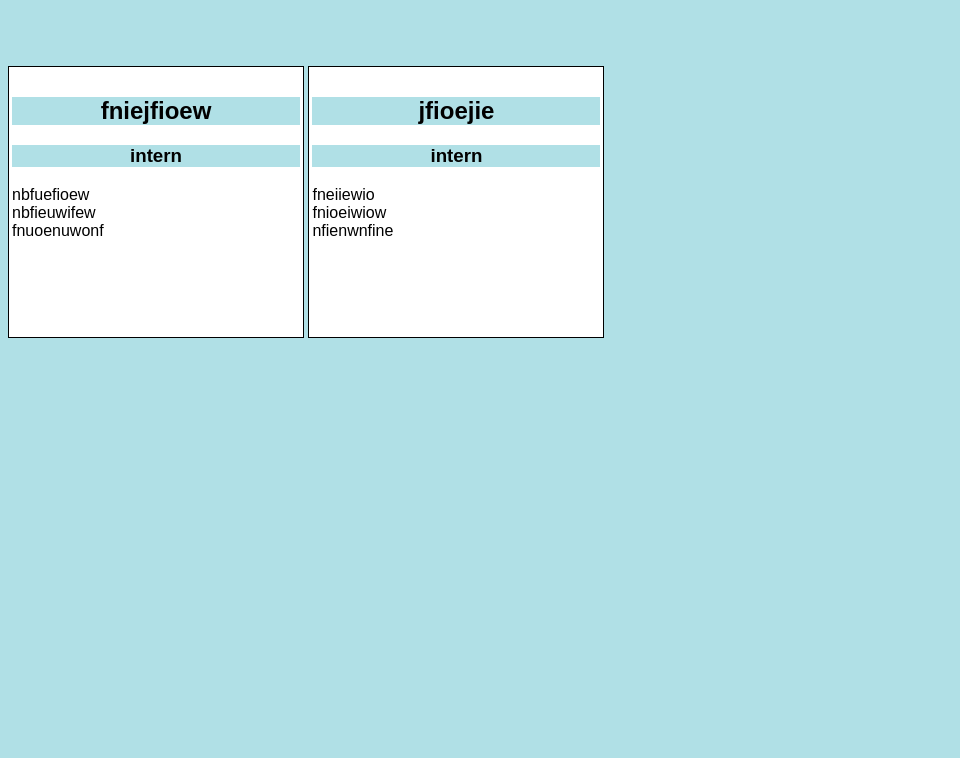
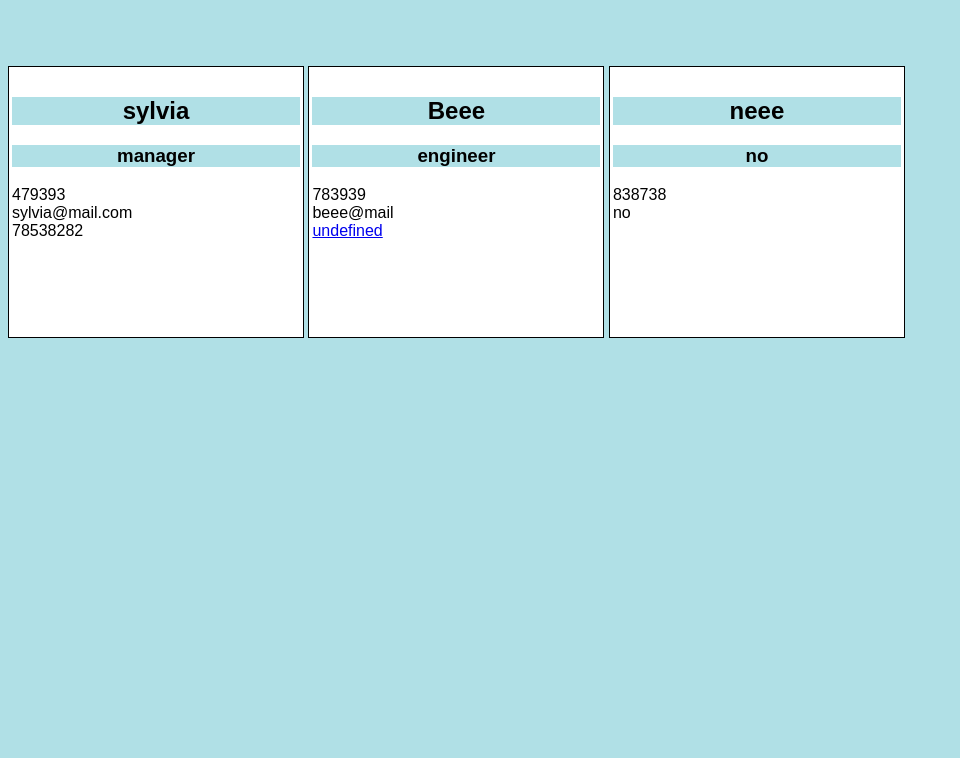
Before and after one commit to jazellepearce/team-profile-generator, a website: page index.html in a window 1280 px wide. Shown: the part 42-800 px from the top of the page, without its empty margins (0-960 px from the left). Drawn offline with Linux system fonts and the light colour scheme.

Commit message:
changes made

```diff
--- a/index.html
+++ b/index.html
@@ -47,7 +47,7 @@
             <div class="header">
                 <div class="jumbotron bg-warning">
                     <h1 class="display-4 text-white text-center">
-                diidsaio</h1>
+                slvia</h1>
                 </div>
             </div>
             <div class="container">
@@ -55,17 +55,17 @@
 
                             <div class="card" style="width: 18rem;">
                                 <div class="card-body">
-                                    <h2>fniejfioew</h2>
-                                    <h3>intern</h3>
+                                    <h2>sylvia</h2>
+                                    <h3>manager</h3>
                                         <div class="list-group">
                                             <div class="list-group-item">
-                                                nbfuefioew
+                                                479393
                                             </div>
                                             <div class="list-group-item">
-                                                nbfieuwifew
+                                                sylvia@mail.com
                                             </div>
                                             <div class="list-group-item">
-                                                fnuoenuwonf
+                                                78538282
                                             </div>
 
 
@@ -80,20 +80,45 @@
                         ,
                             <div class="card" style="width: 18rem;">
                                 <div class="card-body">
-                                    <h2>jfioejie</h2>
-                                    <h3>intern</h3>
+                                    <h2>Beee</h2>
+                                    <h3>engineer</h3>
                                         <div class="list-group">
                                             <div class="list-group-item">
-                                                fneiiewio
+                                                783939
                                             </div>
                                             <div class="list-group-item">
-                                                fnioeiwiow
+                                                beee@mail
+                                            </div>
+
+                                            <div class="list-group-item">
+                                               <a href = "//github.com/undefined">
+                                                 undefined
+                                                </a>
                                             </div>
 
 
+
+
+
+                                        </div>
+                                </div>
+
+                            </div>
+                        ,
+                            <div class="card" style="width: 18rem;">
+                                <div class="card-body">
+                                    <h2>neee</h2>
+                                    <h3>no</h3>
+                                        <div class="list-group">
                                             <div class="list-group-item">
-                                                nfienwnfine
+                                                838738
                                             </div>
+                                            <div class="list-group-item">
+                                                no
+                                            </div>
+
+
+
 
 
 
```
Also changed, not shown: index.js (+4 -4 lines).
